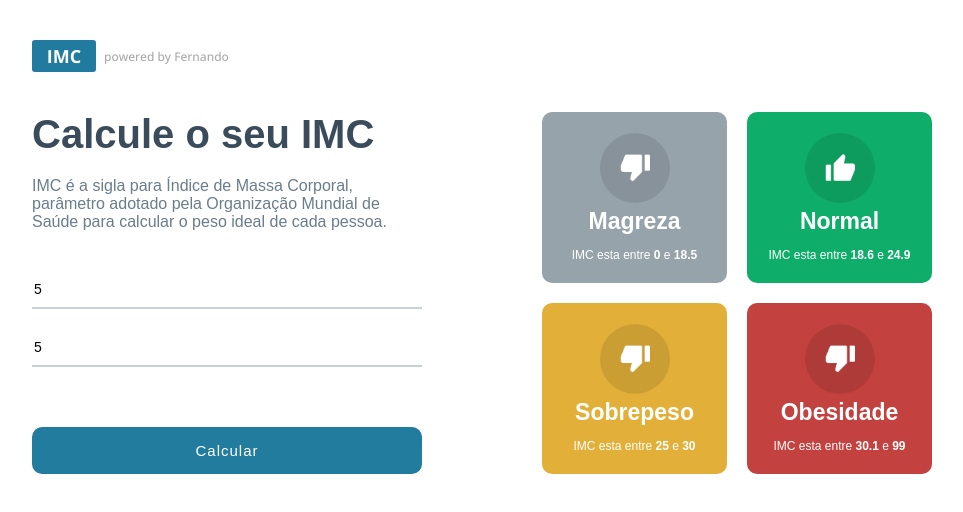
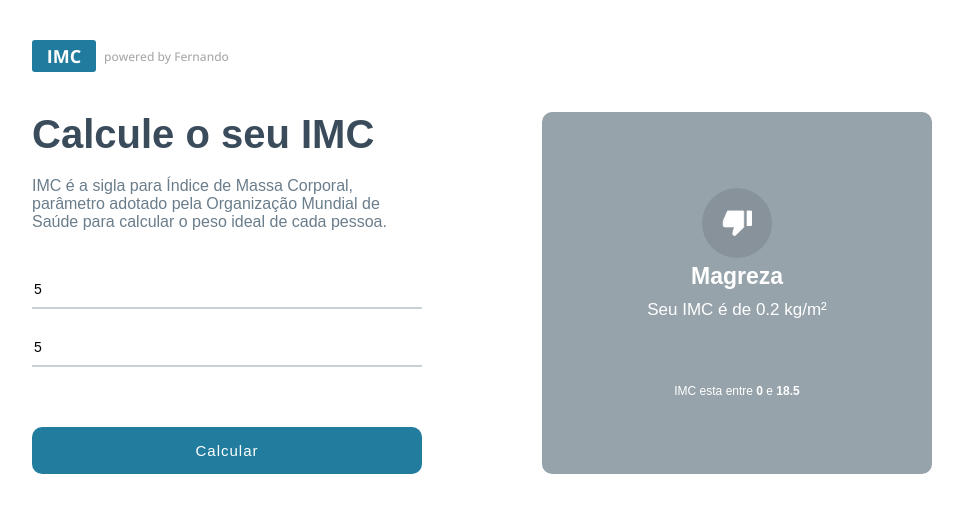
Before and after one commit to fernandoribeirosilva/curso-de-react-b7web, a React (Vite) app in the folder projetos/calculadora-de-IMC/: page / in a window 1280 px wide. Both pictures are taken after typing "5", "5" into the empty fields and a click on the button "Calcular". Shown: the top 512 px of the page, without its empty margins (158-1121 px from the left). Built offline with nearby package versions, Linux system fonts and the light colour scheme.

Commit message:
implementado condicional para mostra o GridItem ou o resultado do IMC

```diff
--- a/projetos/calculadora-de-IMC/src/App.tsx
+++ b/projetos/calculadora-de-IMC/src/App.tsx
@@ -2,14 +2,16 @@
 import styles from './App.module.css';
 import { GridItem } from './components/GridItem'
 
-import { calculateImc, levels } from './helpers/imc';
+import { calculateImc, Level, levels } from './helpers/imc';
 
 function App() {
   const [heightField, setHeightField] = useState<number>(0);
   const [weightField, setWeightField] = useState<number>(0);
+  const [toShow, setToShow] = useState<Level | null>(null);
 
   const handleCalculateButton = () => {
     if (heightField && weightField) {
+      setToShow(calculateImc(weightField, heightField));
     } else {
       alert('Digite todos os campos.');
     }
@@ -18,7 +20,7 @@
   return (
     <>
       <main className={styles.main}>
-        <header className={styles.headerContainer}>
+        <header>
           <h2>IMC</h2>
           powered by Fernando
         </header>
@@ -33,8 +35,6 @@
             <input
               type="number"
               placeholder="Digite a sua altura. EX 1.5 (em metros)"
-              min={0}
-              max={200}
               value={heightField > 0 ? heightField : ''}
               onChange={e => setHeightField(parseFloat(e.target.value))}
             />
@@ -42,8 +42,6 @@
             <input
               type="number"
               placeholder="Digite o sua peso. EX 75.3 (em kg)"
-              min={0}
-              max={200}
               value={weightField > 0 ? weightField : ''}
               onChange={e => setWeightField(parseFloat(e.target.value))}
             />
@@ -51,11 +49,19 @@
             <button onClick={handleCalculateButton}>Calcular</button>
           </div>
           <div className={styles.rightSide}>
-            <div className={styles.grid}>
-              {levels.map((item, key) => (
-                <GridItem key={key} item={item} />
-              ))}
-            </div>
+            {!toShow &&
+              <div className={styles.grid}>
+                {levels.map((item, key) => (
+                  <GridItem key={key} item={item} />
+                ))}
+              </div>
+            }
+            {toShow &&
+              <div className={styles.rightBig}>
+                <div className={styles.rightArrow}></div>
+                <GridItem item={toShow} />
+              </div>
+            }
           </div>
         </section>
       </main>
```
